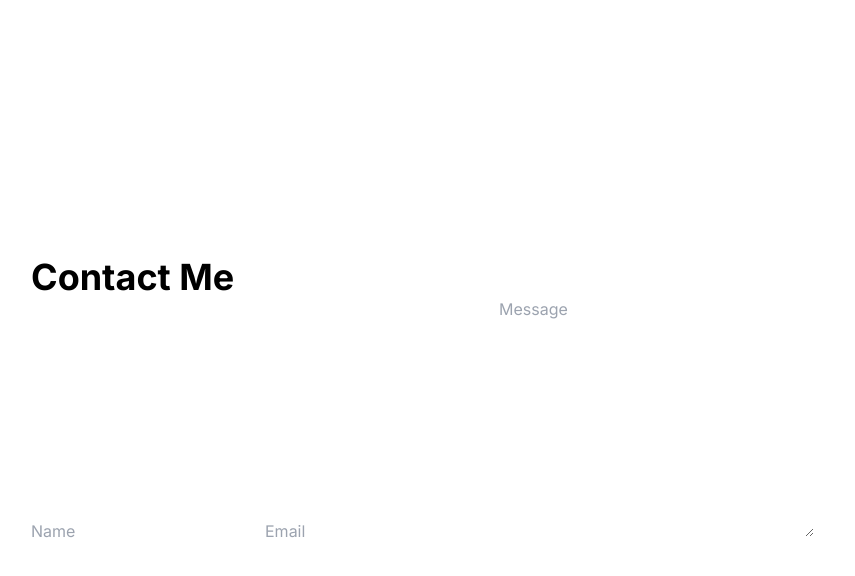
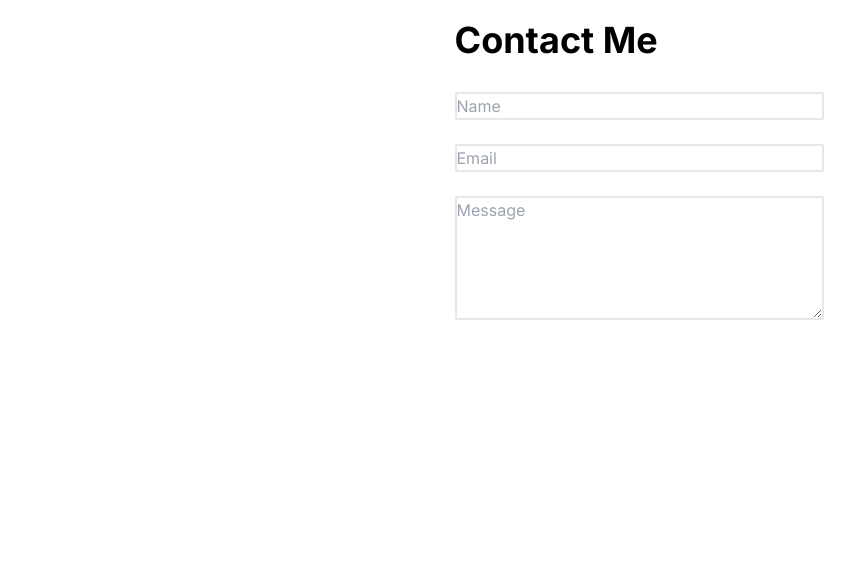
Before and after one commit to Kashudy/portfolio, a Next.js app: page / in a window 1280 px wide. Shown: the top 576 px of the page, without its empty margins (1-856 px from the left). Built offline with nearby package versions, Linux system fonts and the light colour scheme.

Commit message:
basic styling to component

```diff
--- a/app/_components/ContactPanel.tsx
+++ b/app/_components/ContactPanel.tsx
@@ -1,27 +1,36 @@
 export default function ContactPanel() {
   return (
-    <section className=" flex flex-col">
-      <h1 className="text-4xl font-bold">Contact Me</h1>
-      <form action="" method="post">
+    <section className=" flex flex-col ">
+      <h1 className="text-4xl font-bold pb-5 pt-5">Contact Me</h1>
+      <form action="" method="post" className=" flex flex-col justify-evenly ">
+        <div className=" py-3">
           <input
             type="text"
             name="guest-name"
             id="guest-name"
             placeholder="Name"
+            className=" border-2 rounded-sm w-full"
           />
+        </div>
+        <div className="py-3">
           <input
             type="email"
             name="guest-email"
             id="guest-email"
             placeholder="Email"
+            className=" border-2 rounded-sm w-full"
           />
+        </div>
+        <div className="py-3">
           <textarea
             name="guest-message"
             id="guest-message"
-          cols={30}
-          rows={10}
+            cols={35}
+            rows={5}
             placeholder="Message"
+            className=" border-2 rounded-sm w-full"
           ></textarea>
+        </div>
       </form>
     </section>
   );
--- a/app/page.tsx
+++ b/app/page.tsx
@@ -4,7 +4,7 @@ import ContactPanel from "./_components/ContactPanel";
 
 export default function Home() {
   return (
-    <div className="mx-8 flex items-center h-screen">
+    <div className="mx-8 flex items-center h-screen flex-col">
       {/* <PresentationCard /> */}
       <ContactPanel />
     </div>
```
Lines whose indentation alone changed are shown as unchanged.
